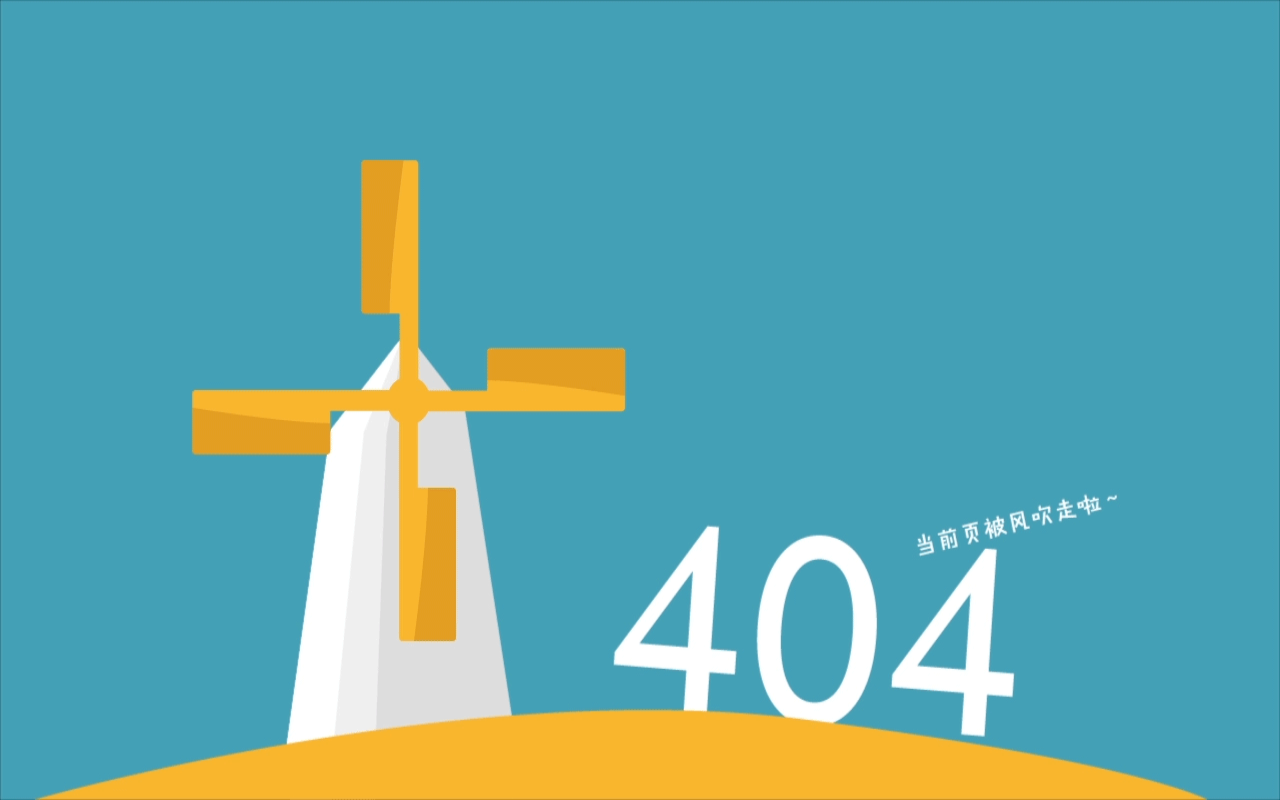
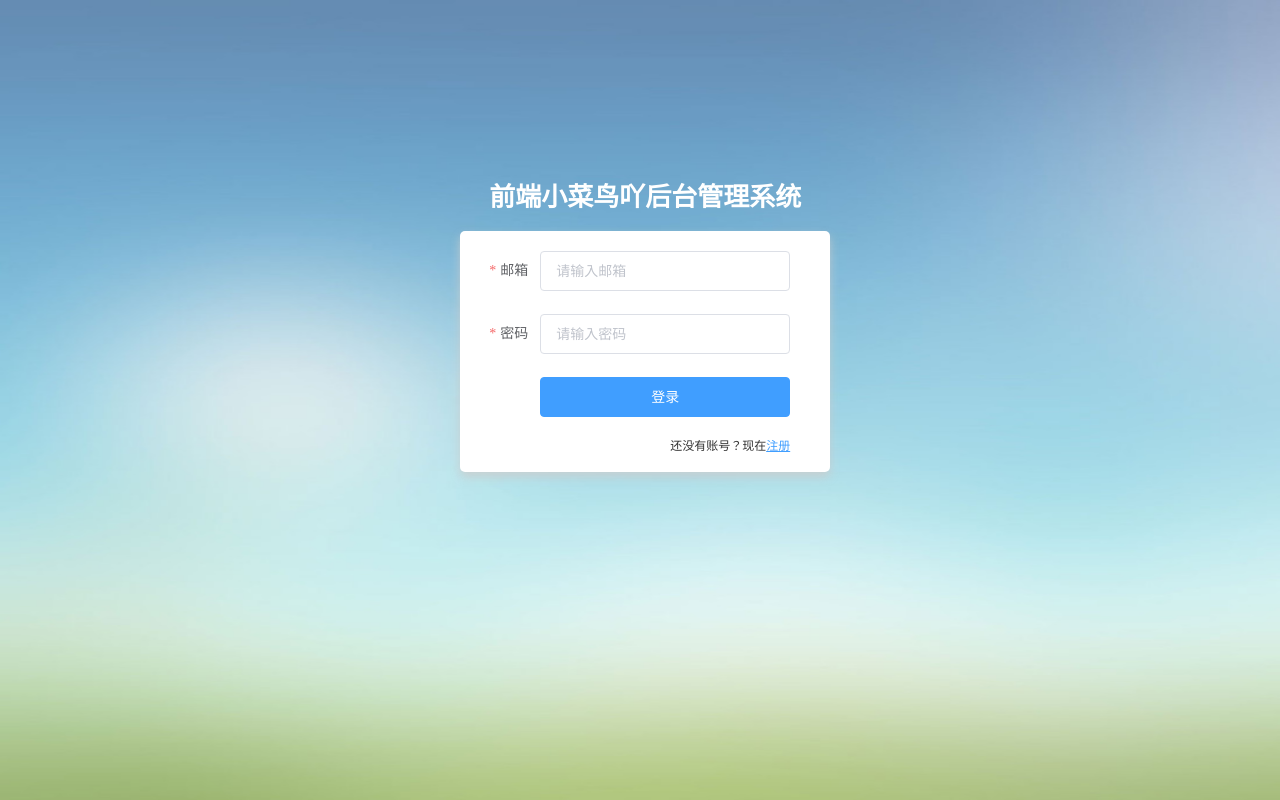
Before and after one commit to raomaiping/vue-node-admin-, a Vue app in the folder node-app/client/: page /login in a window 1280 px wide. Built offline with nearby package versions, Linux system fonts and the light colour scheme.

Commit message:
实现登录页面并获取token

```diff
--- a/node-app/client/src/router.js
+++ b/node-app/client/src/router.js
@@ -2,6 +2,7 @@
 import Router from 'vue-router'
 import Index from "./views/Index.vue"
 import Register from "./views/Register.vue"
+import Login from "./views/Login.vue"
 import NotFound from "./views/404.vue"
 Vue.use(Router)
 
@@ -24,6 +25,11 @@
       component: Register
     },
     {
+      path: '/login',
+      name:"login",
+      component: Login
+    },
+    {
       path: '*',
       name:"/404",
       component: NotFound
--- /dev/null
+++ b/node-app/client/src/views/Login.vue
@@ -0,0 +1,136 @@
+<template>
+  <div class="login">
+    <section class="form_container">
+      <div class="manage_tip">
+        <span class="title">前端小菜鸟吖后台管理系统</span>
+        <el-form :model="loginUser" :rules="rules" ref="loginForm" label-width="60px" class="loginForm">
+
+          <el-form-item label="邮箱" prop="email">
+            <el-input v-model="loginUser.email" placeholder="请输入邮箱"></el-input>
+          </el-form-item>
+
+          <el-form-item type="password" label="密码" prop="password">
+            <el-input v-model="loginUser.password" placeholder="请输入密码"></el-input>
+          </el-form-item>
+
+          <el-form-item>
+            <el-button type="primary" class="submit_btn" @click="submitForm('loginForm')">登录</el-button>
+          </el-form-item>
+
+          <div class="tiparea">
+            <p>还没有账号？现在<router-link to='/register'>注册</router-link>
+            </p>
+          </div>
+        </el-form>
+      </div>
+    </section>
+  </div>
+</template>
+
+
+<script>
+export default {
+  name: "login",
+  components: {},
+  data() {
+    return {
+      loginUser: {
+        email: "",
+        password: ""
+      },
+      rules: {
+        email: [
+          {
+            required: true,
+            message: "邮箱不能为空",
+            trigger: "blur"
+          },
+          {
+            type: "email",
+            message: "邮箱格式不正确",
+            trigger: "blur"
+          }
+        ],
+        password: [
+          {
+            required: true,
+            message: "密码不能为空",
+            trigger: "blur"
+          },
+          {
+            min: 6,
+            max: 30,
+            message: "长度在6到30之间",
+            trigger: "blur"
+          }
+        ]
+      }
+    };
+  },
+  methods: {
+    submitForm(formName) {
+      this.$refs[formName].validate(valid => {
+        if (valid) {
+          this.$axios
+            .post("/api/users/login", this.loginUser)
+            .then(res => {
+                // console.log(res);
+                //token
+                const {token} = res.data;
+                //存储到ls
+                localStorage.setItem('eleToken',token);
+                this.$router.push("/index");
+            });
+
+
+        }
+      });
+    }
+  }
+};
+</script>
+
+<style scoped>
+.login {
+  position: relative;
+  width: 100%;
+  height: 100%;
+  background: url(../assets/bg.jpg) no-repeat center center;
+  background-size: 100% 100%;
+}
+.form_container {
+  width: 370px;
+  height: 210px;
+  position: absolute;
+  top: 20%;
+  left: 34%;
+  padding: 25px;
+  border-radius: 5px;
+  text-align: center;
+}
+.form_container .manage_tip .title {
+  font-family: "Microsoft YaHei";
+  font-weight: bold;
+  font-size: 26px;
+  color: #fff;
+}
+.loginForm {
+  margin-top: 20px;
+  background-color: #fff;
+  padding: 20px 40px 20px 20px;
+  border-radius: 5px;
+  box-shadow: 0px 5px 10px #cccc;
+}
+
+.submit_btn {
+  width: 100%;
+}
+.tiparea {
+  text-align: right;
+  font-size: 12px;
+  color: #333;
+}
+.tiparea p a {
+  color: #409eff;
+}
+</style>
```
